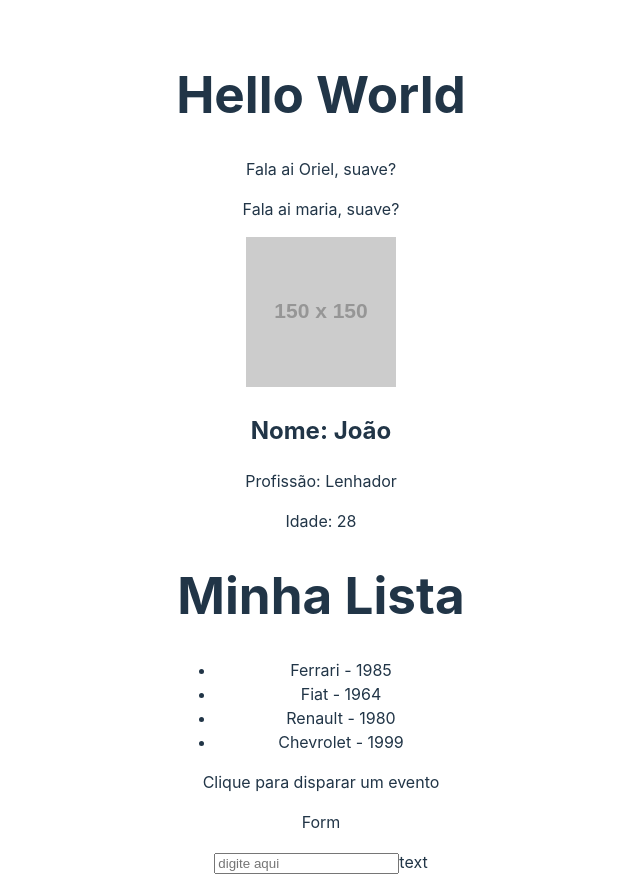
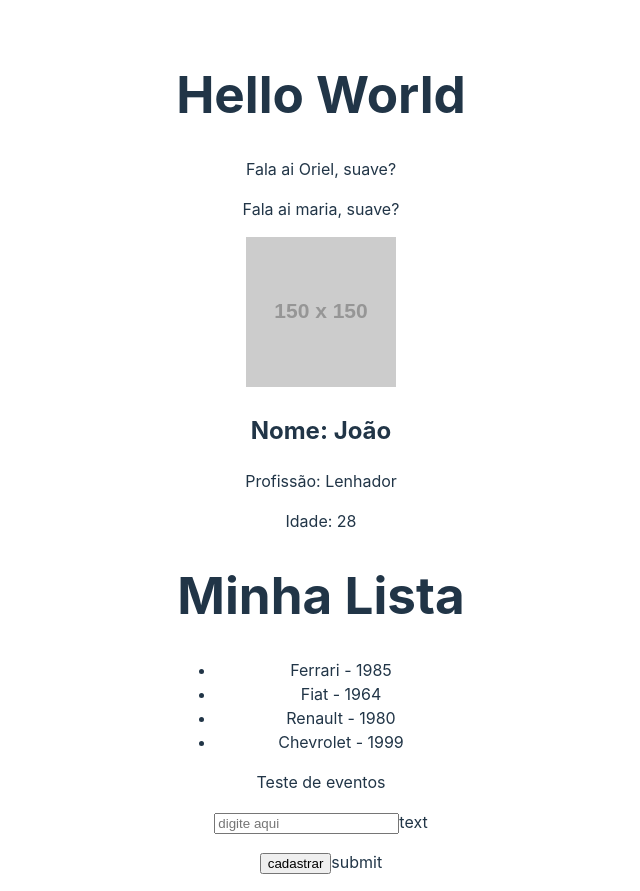
Before and after one commit to orielvf/aulas_r, a React app: page / in a window 1280 px wide. Shown: the top 891 px of the page, without its empty margins (319-959 px from the left). Built offline with nearby package versions, Linux system fonts and the light colour scheme; the HTML template or start-up script is replaced by a standard one.

Commit message:
organização

```diff
--- a/src/components/Evento.jsx
+++ b/src/components/Evento.jsx
@@ -5,8 +5,8 @@ function Evento(){
     }
     return(
         <>
-        <p>Clique para disparar um evento</p>
-        <form onSubmit={meuEvento}>Form
+        <p>Teste de eventos</p>
+        <form onSubmit={meuEvento}>
             <p></p>
             <input type="text" placeholder="digite aqui"/>text
             <p></p>
```
